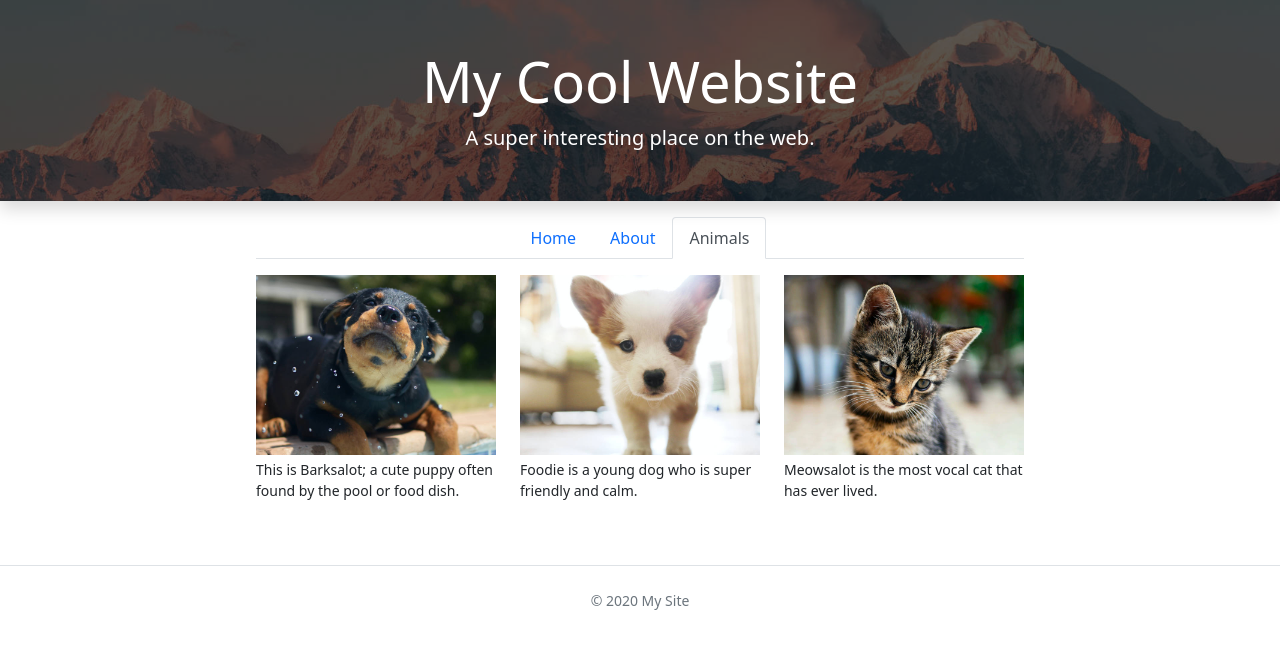
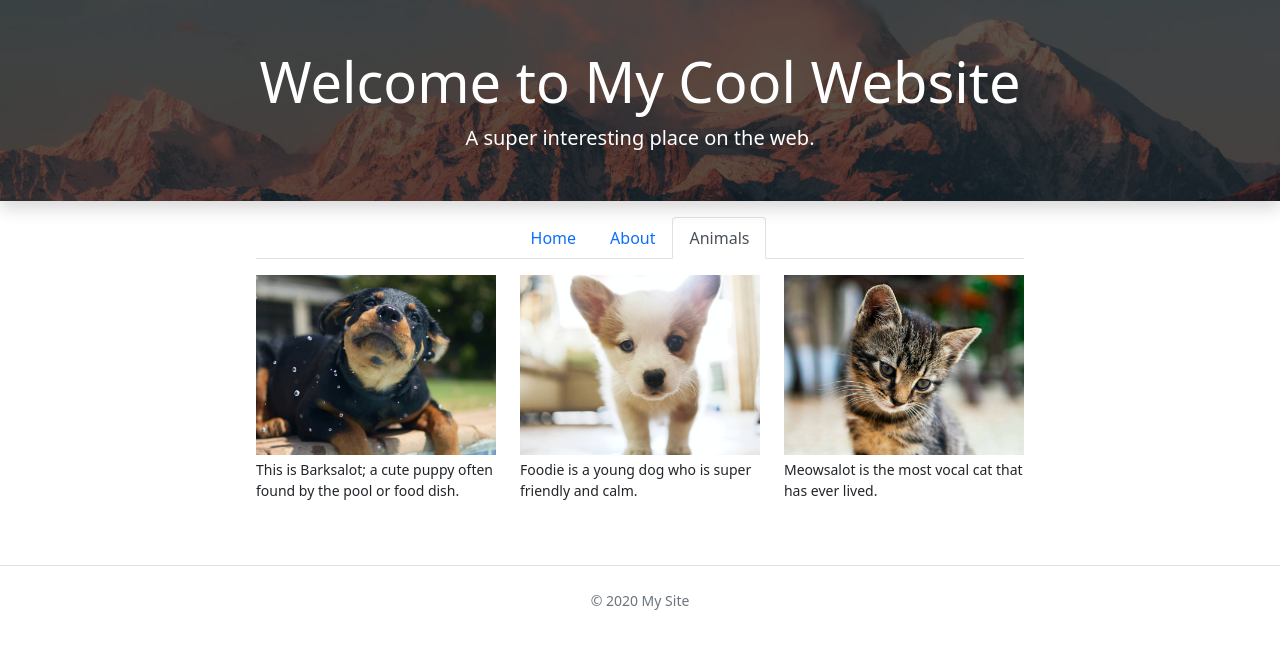
Before and after one commit to Mesabget/Mylearn, a plain HTML site: page animals.html in a window 1280 px wide. Drawn offline with nearby package versions, Linux system fonts and the light colour scheme.

Commit message:
Change headline on animal page

```diff
--- a/animals.html
+++ b/animals.html
@@ -8,7 +8,7 @@
   </head>
   <body>
     <div class="my-bg-photo bg-secondary text-white py-5 text-center shadow">
-      <h1 class="display-4">My Cool Website</h1>
+      <h1 class="display-4">Welcome to My Cool Website</h1>
       <p class="lead mb-0">A super interesting place on the web.</p>
     </div>
 
```
